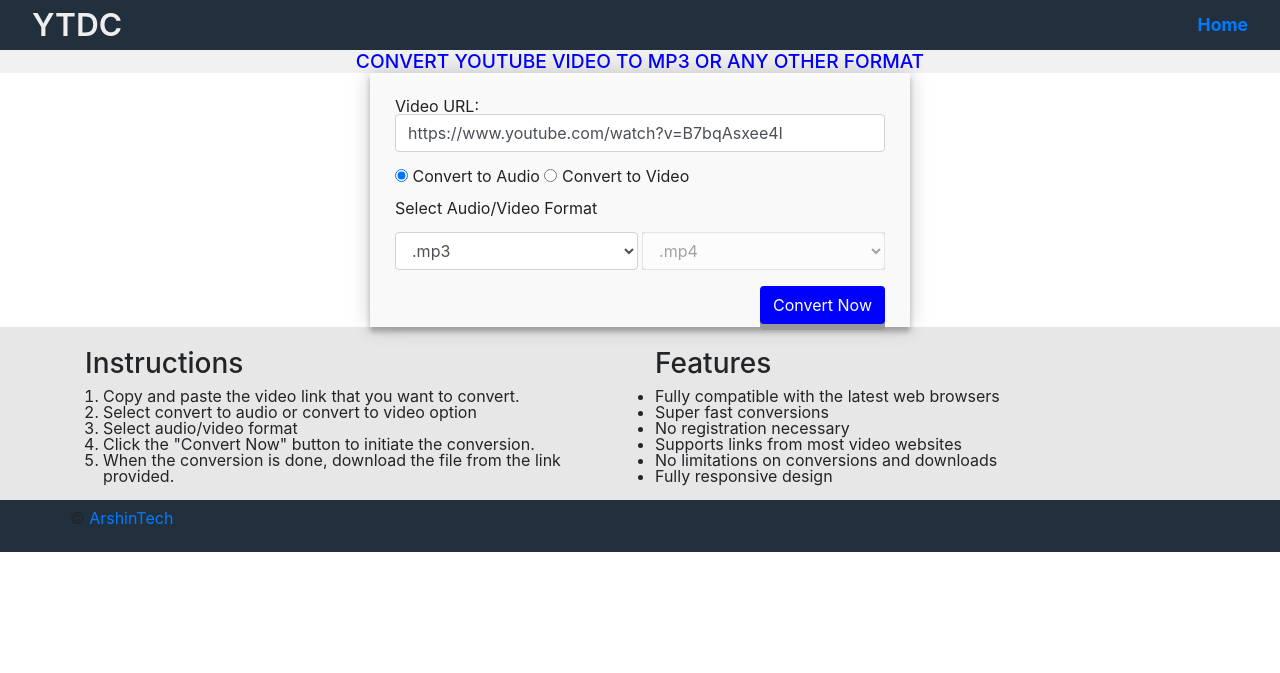
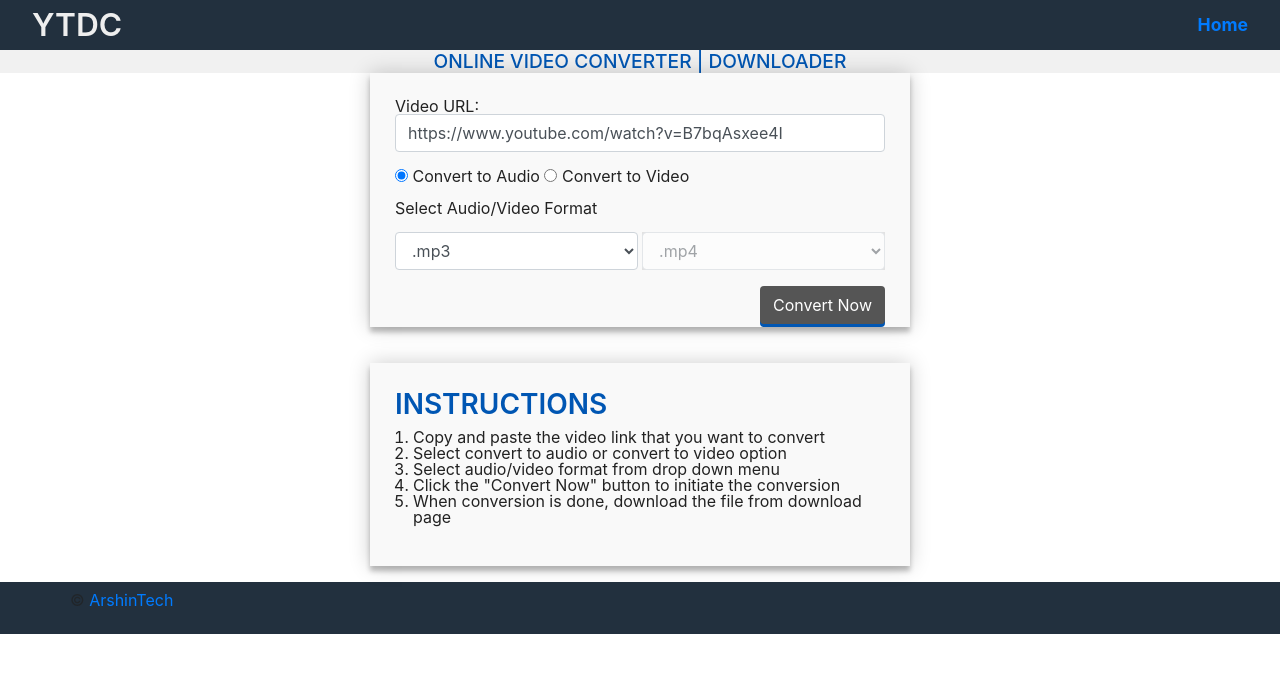
Before and after one commit to azadbd/olytdc, a Django app: page / in a window 1280 px wide. Shown: the top 673 px of the page. Run offline with Django 3.2, Linux system fonts and the light colour scheme; some libraries are stand-ins or nearby versions.

Commit message:
css tuning 12112018

```diff
--- a/ytdapp/static/css/style.css
+++ b/ytdapp/static/css/style.css
@@ -22,13 +22,13 @@ h1              { line-height: 1 !important; padding: 0; margin-bottom: 0 !impor
 
 .centerbody     { background-color: #fff;}
 .center         { text-align: center;}
-.convertbtn     { float: right; cursor: pointer;outline: none;color: #fff; background-color: #0000ff; border: none; border-radius: 15px; box-shadow: 0 6px #999;}
-.convertbtn:active { background-color: #3e8e41; box-shadow: 0 4px #666; transform: translateY(4px); }
-.convertbtn:hover{background-color: #58a6f1}
+.convertbtn     { float: right; cursor: pointer;outline: none;color: #fff; background-color: #555; border: none; border-radius: 10px; box-shadow: 0 3px #0056b3;}
+.convertbtn:active { background-color: #666; box-shadow: 0 2px #777; transform: translateY(2px); }
+.convertbtn:hover{background-color: #999}
 .formcontainer  { border: medium none !important; margin: 0 auto;}
 .formbox        { background: #F9F9F9; padding: 25px; box-shadow: 0 0 20px 0 rgba(0, 0, 0, 0.2), 0 5px 5px 0 rgba(0, 0, 0, 0.24); color: #222;}
-.formbox  a     { color:green; font-weight: 700;text-decoration: underline;}
-.formbox  h3    { color:blue; font-weight: 700;}
+.formbox  a     { color:green; font-weight: 600;text-decoration: underline;}
+.formbox  h3    { color:#0056b3; font-weight: 600; text-transform:uppercase;}
 #audio-ext,#video-ext {width:49.5%; display:inline-block;}
 .navbar-brand   { margin:0 !important; padding:0 !important;}
 .logo           { display:block;float:left;color:#eee; text-align:center;background-color:transparent;}
@@ -41,13 +41,13 @@ div.disabled    { pointer-events: none; opacity: 0.5; background: #CCC;}
 *               { box-sizing: border-box;}
 .header         { background-color: #f1f1f1; padding:2px; text-align: center; font-size: 1.2em;}
 .header-text    { width: 50%; margin: 0 auto; text-align: center;}
-.header-text h1 { text-transform:uppercase; color:blue; line-height:1; font-size:1em;}
+.header-text h1 { text-transform:uppercase; color:#0056b3; line-height:1; font-size:1em;}
 .column         { float: left;}
 .column.side    { width: 25%; }
 .column.side p  { padding: 0 10px;}
 .column.middle  { width: 50%; }
 .row:after      { content: ""; display: table; clear: both;}
-.instruction    { background-color: #e7e7e7;padding-top: 20px;}
+.instruction    { padding-top: 20px; margin:16px 0;}
 instruction ul,ol{ padding-left: 18px;}
 .footer         { background-color: #22303e; text-align: center; padding: 10px; width:100%;}
 .footer p,a     { text-align: center; }
--- a/ytdapp/templates/base.html
+++ b/ytdapp/templates/base.html
@@ -54,35 +54,6 @@
 	</div>
 </div>
 
-<div class="instruction">
-    <div class="container">
-        <div class="row">
-                <div class="col-sm-6 col-xs-6 col-xxs-12">
-                    <h3>Instructions</h3>
-                    <ol>
-                        <li>Copy and paste the video link that you want to convert.</li>
-                        <li>Select convert to audio or convert to video option</li>
-                        <li>Select audio/video format</li>
-                        <li>Click the "Convert Now" button to initiate the conversion.</li>
-                        <li>When the conversion is done, download the file from the link provided.</li>
-                    </ol>
-                </div>
-
-                <div class="col-sm-6 col-xs-6 col-xxs-12">
-                    <h3>Features</h3>
-                    <ul>
-                        <li>Fully compatible with the latest web browsers</li>
-                        <li>Super fast conversions</li>
-                        <li>No registration necessary</li>
-                        <li>Supports links from most video websites</li>
-                        <li>No limitations on conversions and downloads</li>
-                        <li>Fully responsive design</li>
-                    </ul>
-                </div>
-        </div>
-    </div>
-</div>
-
 <div class="footer">
   <div class="container">
     <div class="row">
--- a/ytdapp/templates/index.html
+++ b/ytdapp/templates/index.html
@@ -47,4 +47,23 @@
     </div>
 </div>
 
+<div class="instruction">
+    <div class="container">
+        <div class="row">
+                <div class="col-sm-6 col-xs-6 col-lg-12 col-xxs-12">
+                    <div class="formbox">
+                    <h3>Instructions</h3>
+                    <ol>
+                        <li>Copy and paste the video link that you want to convert</li>
+                        <li>Select convert to audio or convert to video option</li>
+                        <li>Select audio/video format from drop down menu</li>
+                        <li>Click the "Convert Now" button to initiate the conversion</li>
+                        <li>When conversion is done, download the file from download page</li>
+                    </ol>
+                    </div>
+                </div>
+        </div>
+    </div>
+</div>
+
 {% endblock %}
--- a/ytdapp/views.py
+++ b/ytdapp/views.py
@@ -8,7 +8,7 @@ import pathlib
 # Create your views here.
 
 def index (request):
-    headlines = "Convert Youtube Video to MP3 or any other format"
+    headlines = "Online Video Converter | Downloader"
     return render(request, 'index.html', {'headlines': headlines})
 
 def convert (request):
@@ -26,6 +26,7 @@ def convert (request):
         print("Your video will be saved to: {}".format(download_path))
 
         #try:
+        print(vurl)
         yt = pytube.YouTube(vurl)
 
         if vaudiovideo == 'A':
```
Also changed, not shown: 2 other files.
